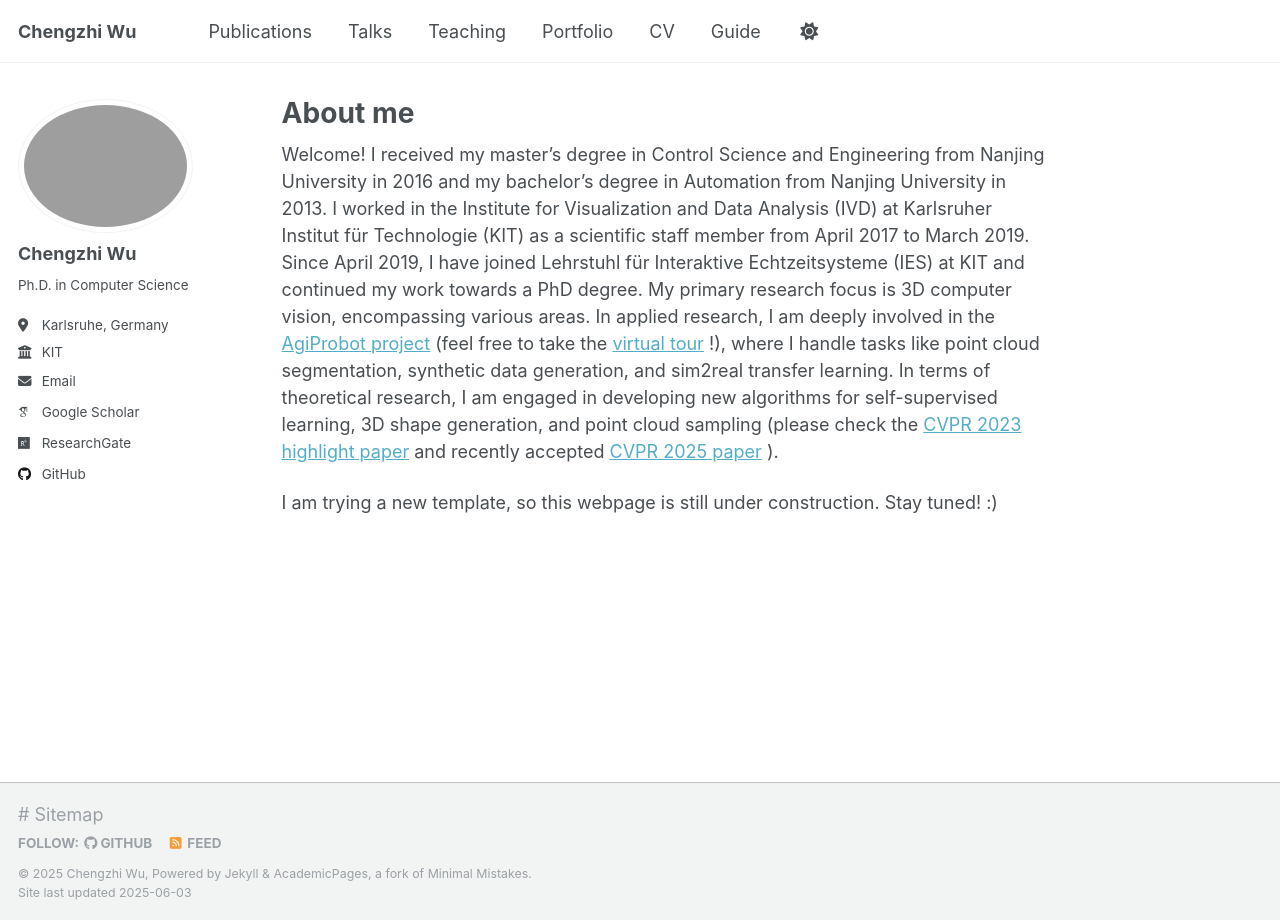
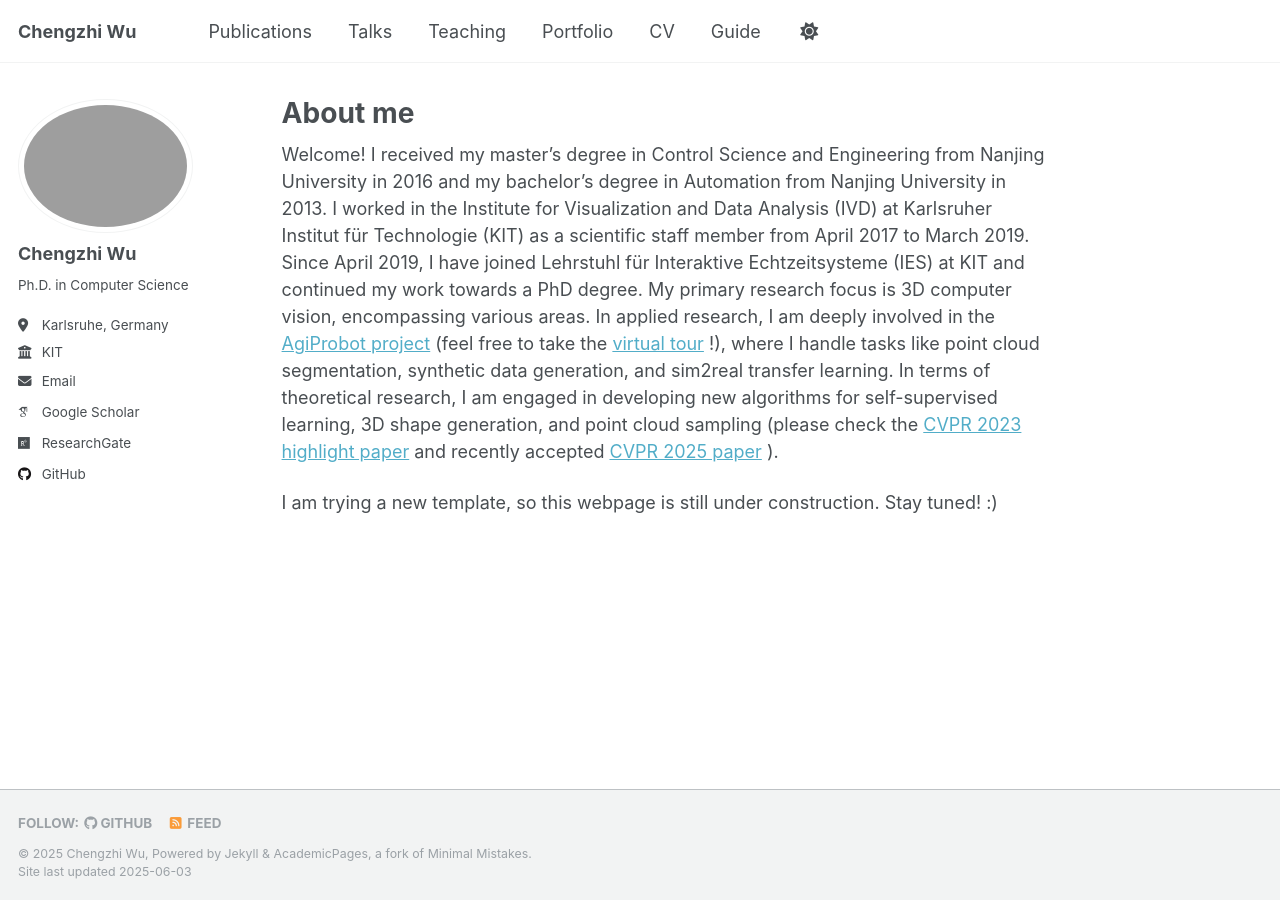
Before and after one commit to stevenczwu/stevenczwu.github.io, a Jekyll site: the page built from _pages/about.md, in a window 1280 px wide. Built offline with Jekyll 4.4.1, drawn with Linux system fonts in a browser that asks for light colours; some web fonts are replaced.

Commit message:
Update default.html

```diff
--- a/_layouts/default.html
+++ b/_layouts/default.html
@@ -20,7 +20,6 @@ layout: compress
 
     <div class="page__footer">
       <footer>
-      #  {% include footer/custom.html %}
         {% include footer.html %}
       </footer>
     </div>
```
